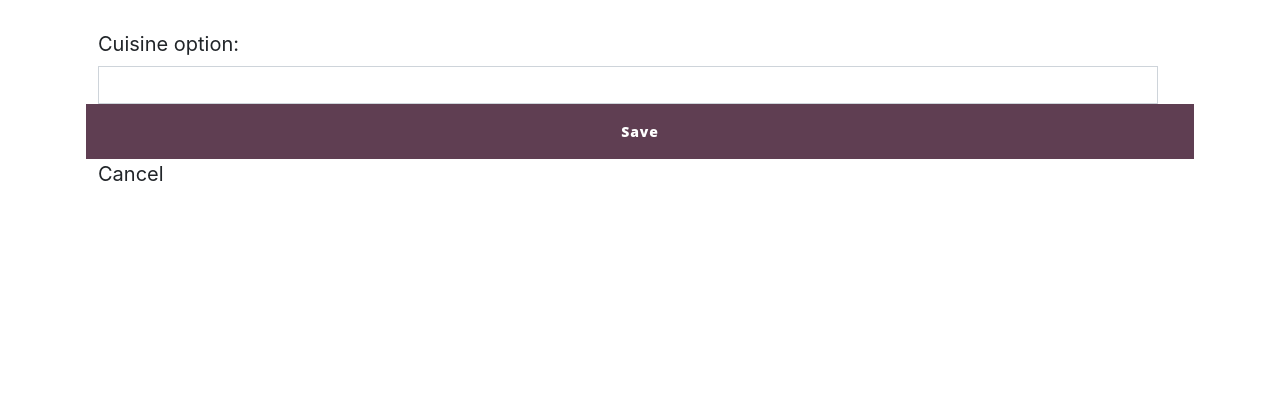
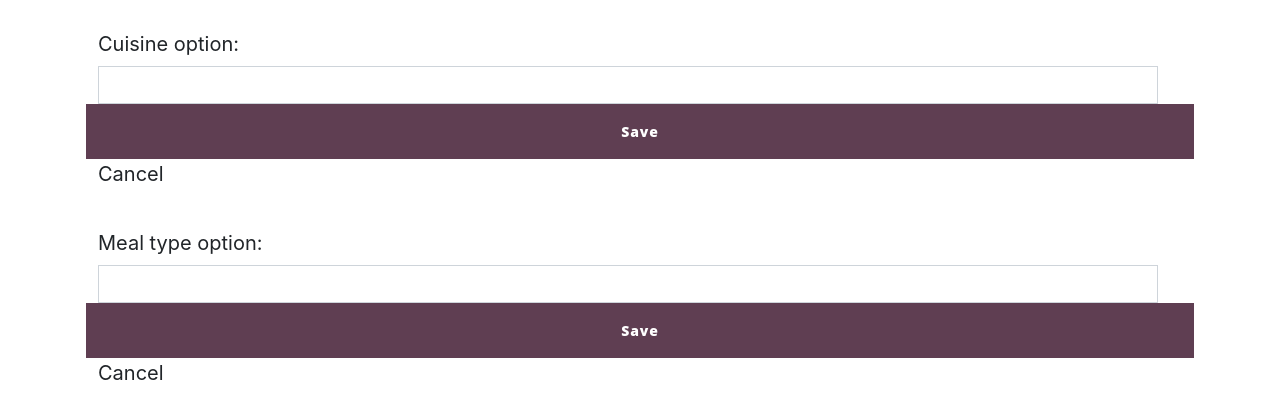
Before and after one commit to ElrieM/MS3-RecipeBundle, a Flask app: page /add_cuisine in a window 1280 px wide. Shown: the part 466-870 px from the top of the page. Before the commit the page ends 647 px from the top, so only its background shows below. Run offline with Flask 2, Linux system fonts and the light colour scheme; some libraries are stand-ins or nearby versions; some web fonts are replaced.

Commit message:
feat: Add meal types to admin page

```diff
--- a/app.py
+++ b/app.py
@@ -88,6 +88,32 @@ def search():
     return render_template("search.html")
 
 
+@app.route("/add_mealtype", methods=["GET", "POST"])
+def add_mealtype():
+    if request.method == "POST":
+        new_mealtype = {
+            "mealtype_name": request.form.get("mealtype_name")
+        }
+        mongo.db.cuisines.insert_one(new_mealtype)
+        flash("New meal type option added")
+        return redirect(url_for("admin"))
+
+    return render_template("add_admin.html")
+
+
+@app.route("/edit_mealtype/<mealtype_id>", methods=["GET", "POST"])
+def edit_mealtype(mealtype_id):
+    if request.method == "POST":
+        submit = {
+            "mealtype_name": request.form.get("edit_mealtype")
+        }
+        mongo.db.types.update({"_id": ObjectId(mealtype_id)}, submit)
+        flash("Meal type successfully updated")
+
+    mealtype = mongo.db.types.find_one({"_id": ObjectId(mealtype_id)})
+    return render_template("edit_admin.html", mealtype=mealtype)
+
+
 @app.route("/add_cuisine", methods=["GET", "POST"])
 def add_cuisine():
     if request.method == "POST":
@@ -105,10 +131,11 @@ def add_cuisine():
 def edit_cuisine(cuisine_id):
     if request.method == "POST":
         submit = {
-            "cuisine_name": request.form.get("edit_cusine")
+            "cuisine_name": request.form.get("cuisine_name")
         }
         mongo.db.cuisines.update({"_id": ObjectId(cuisine_id)}, submit)
         flash("Cuisine successfully updated")
+        return redirect(url_for("admin"))
 
     cuisine = mongo.db.cuisines.find_one({"_id": ObjectId(cuisine_id)})
     return render_template("edit_admin.html", cuisine=cuisine)
@@ -117,7 +144,9 @@ def edit_cuisine(cuisine_id):
 @app.route("/admin")
 def admin():
     cuisines = list(mongo.db.cuisines.find().sort("cuisine_name", 1))
-    return render_template("admin.html", cuisines=cuisines)
+    mealtypes = list(mongo.db.types.find().sort("mealtype_name", 1))
+    return render_template("admin.html", cuisines=cuisines,
+                           mealtypes=mealtypes)
 
 
 @app.route("/contact")
--- a/templates/add_admin.html
+++ b/templates/add_admin.html
@@ -4,10 +4,11 @@
 <div class="container">
     <h1 class="text-center">Add New Option</h1>
 
-    <div id="recipeEditForm">
+    <!-- Cuisines -->
+    <div id="cuisineEditForm">
         <!-- Adapted from https://getbootstrap.com/docs/5.1/forms/layout/ -->
         <form class="row p-3" method="POST" action="{{ url_for('add_cuisine') }}">
-            <!-- Recipe name input -->
+            <!-- Cuisine option input -->
             <div class="row">
                 <div class="col-12">
                     <label for="cuisine_name" class="col-sm-2 col-form-label">Cuisine option: </label>
@@ -18,8 +19,26 @@
             <button type="submit" class="btn btn-primary">Save</button>
             <!-- Cancel button, discards changes -->
             <a href="{{ url_for('admin') }}">Cancel</a>
+        </form>
     </div>
-    </form>
+
+    <!-- Meal types -->
+    <div id="mealtypeEditForm">
+        <!-- Adapted from https://getbootstrap.com/docs/5.1/forms/layout/ -->
+        <form class="row p-3" method="POST" action="{{ url_for('add_mealtype') }}">
+            <!-- Meal type option input -->
+            <div class="row">
+                <div class="col-12">
+                    <label for="mealtype_name" class="col-sm-2 col-form-label">Meal type option: </label>
+                    <input type="text" class="form-control col-sm-10" id="mealtype_name" name="mealtype_name" required>
+                </div>
+            </div>
+            <!-- Submit button, saved to MongoDB -->
+            <button type="submit" class="btn btn-primary">Save</button>
+            <!-- Cancel button, discards changes -->
+            <a href="{{ url_for('admin') }}">Cancel</a>
+        </form>
+    </div>
 
 </div>
 
```
